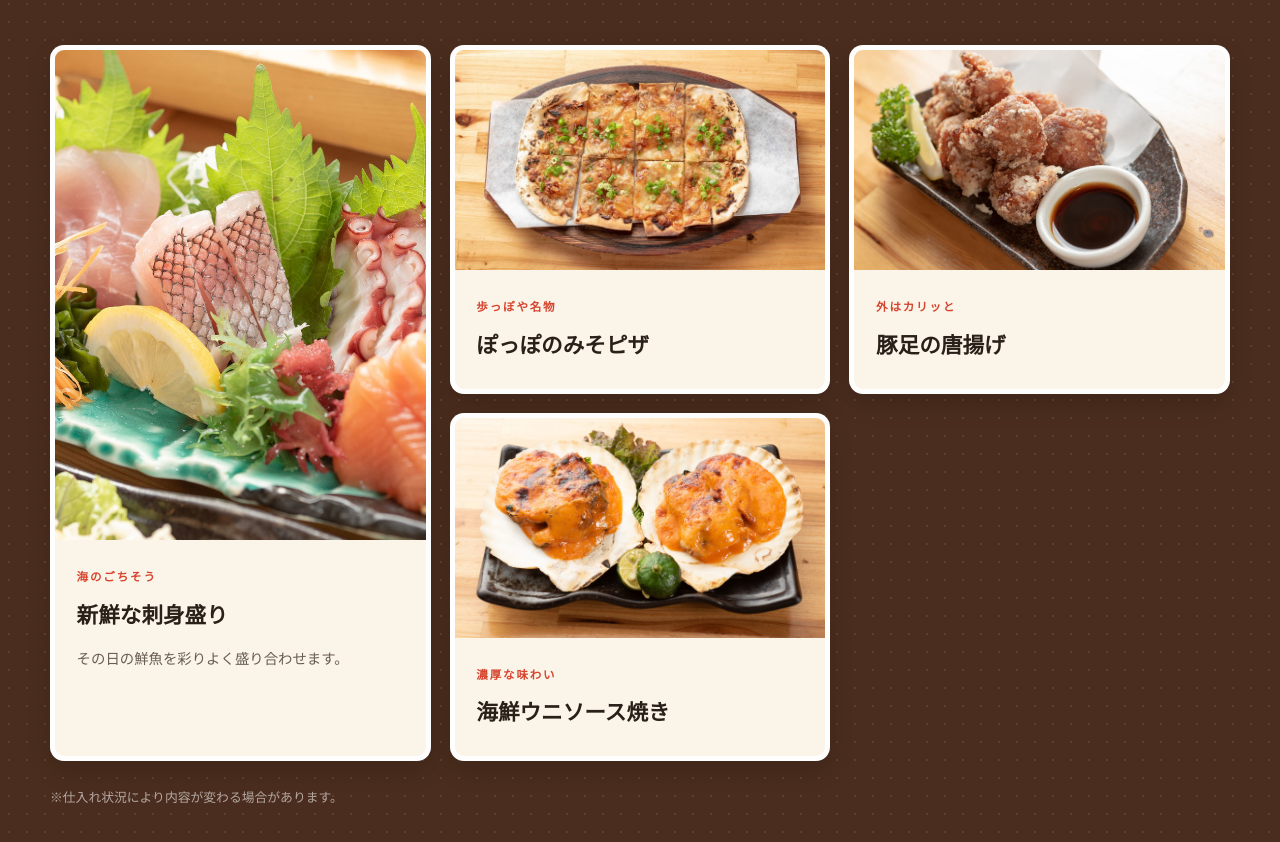
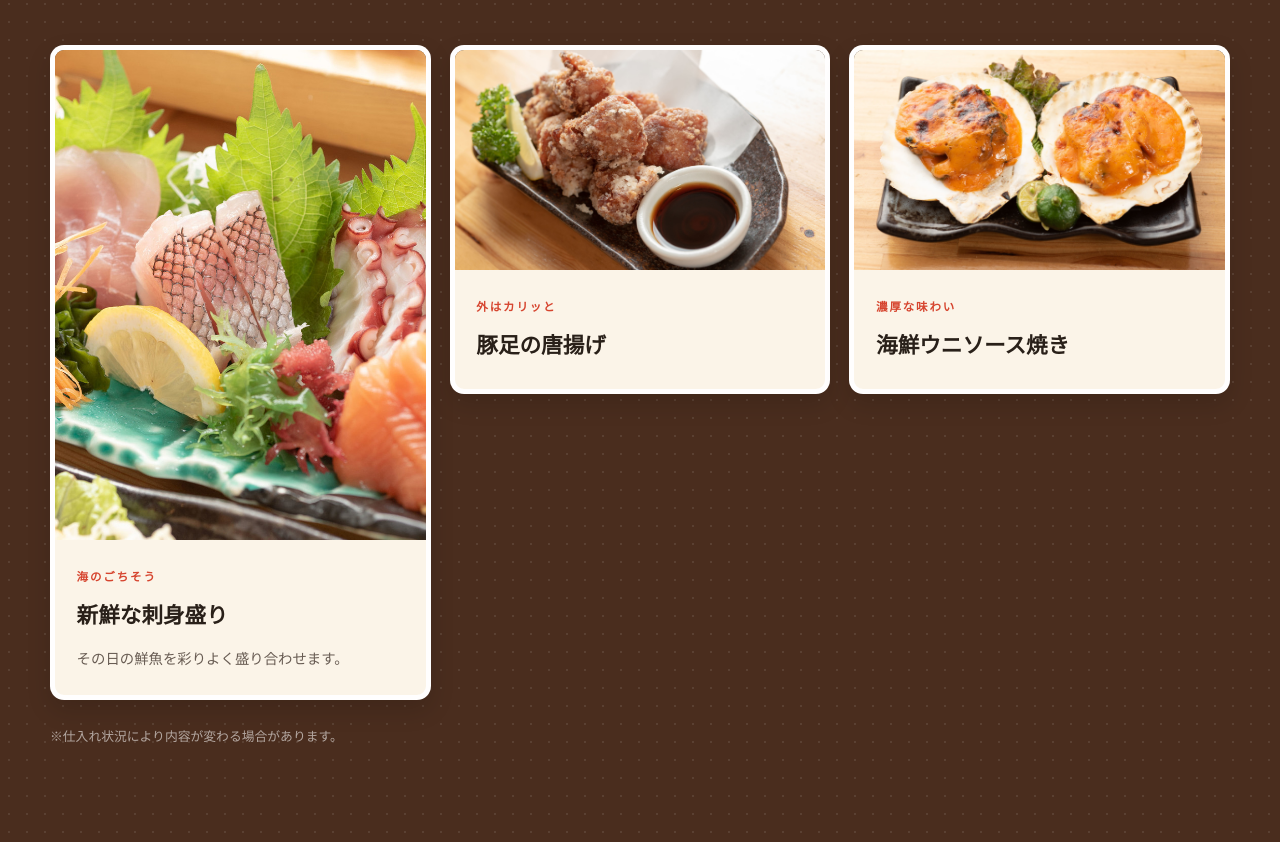
Before and after one commit to izakaya-poppoya/poppoya, a plain HTML site: page index.html in a window 1280 px wide. Shown: the part 2205-3047 px from the top of the page. Drawn offline with Linux system fonts and the light colour scheme; a web font is replaced by a local one.

Commit message:
Add files via upload

```diff
--- a/index.html
+++ b/index.html
@@ -106,10 +106,6 @@
           <article class="dish-card featured">
             <img src="assets/sashimi.jpg" alt="新鮮な刺身盛り" loading="lazy" data-fallback="刺身盛り" />
             <div><span>海のごちそう</span><h3>新鮮な刺身盛り</h3><p>その日の鮮魚を彩りよく盛り合わせます。</p></div>
-          </article>
-          <article class="dish-card">
-            <img src="assets/miso-pizza.jpg" alt="歩っぽや名物のみそピザ" loading="lazy" data-fallback="みそピザ" />
-            <div><span>歩っぽや名物</span><h3>ぽっぽのみそピザ</h3></div>
           </article>
           <article class="dish-card">
             <img src="assets/ton-soku.jpg" alt="豚足の唐揚げ" loading="lazy" data-fallback="豚足の唐揚げ" />
```
